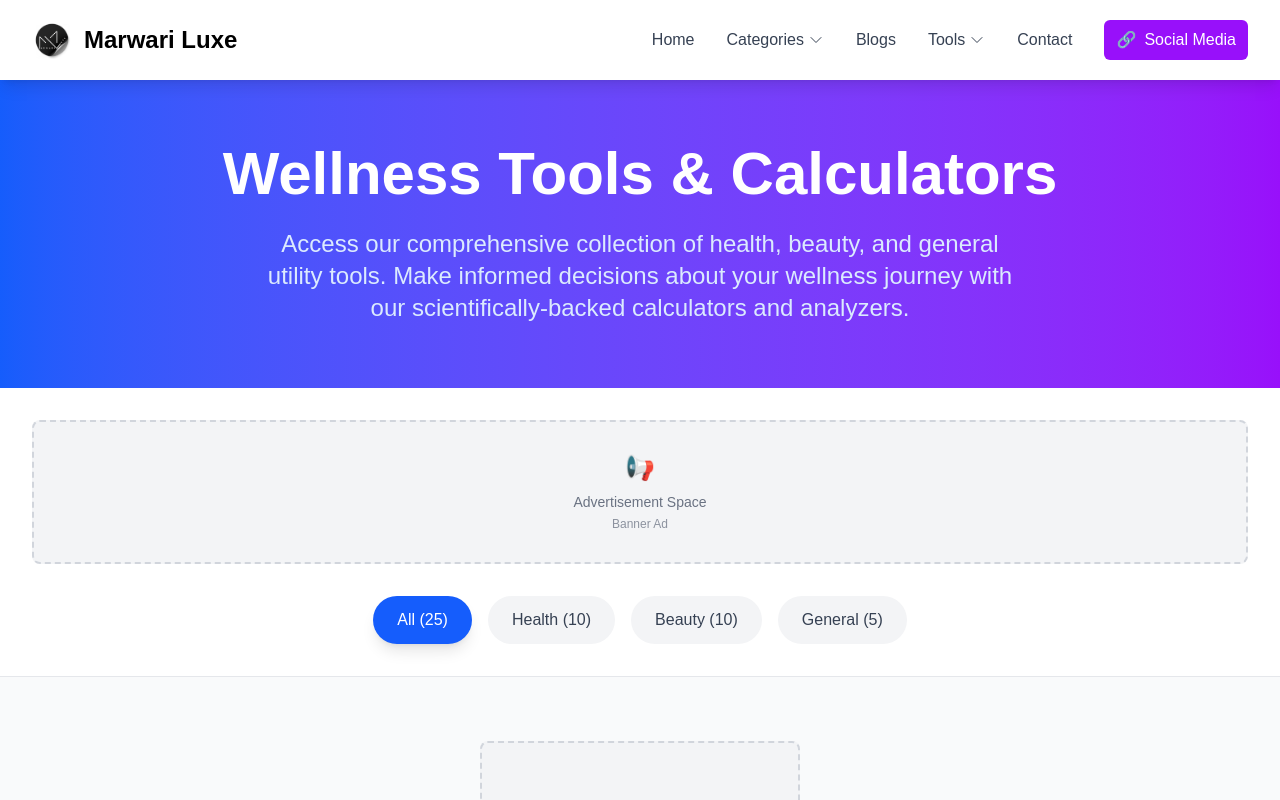
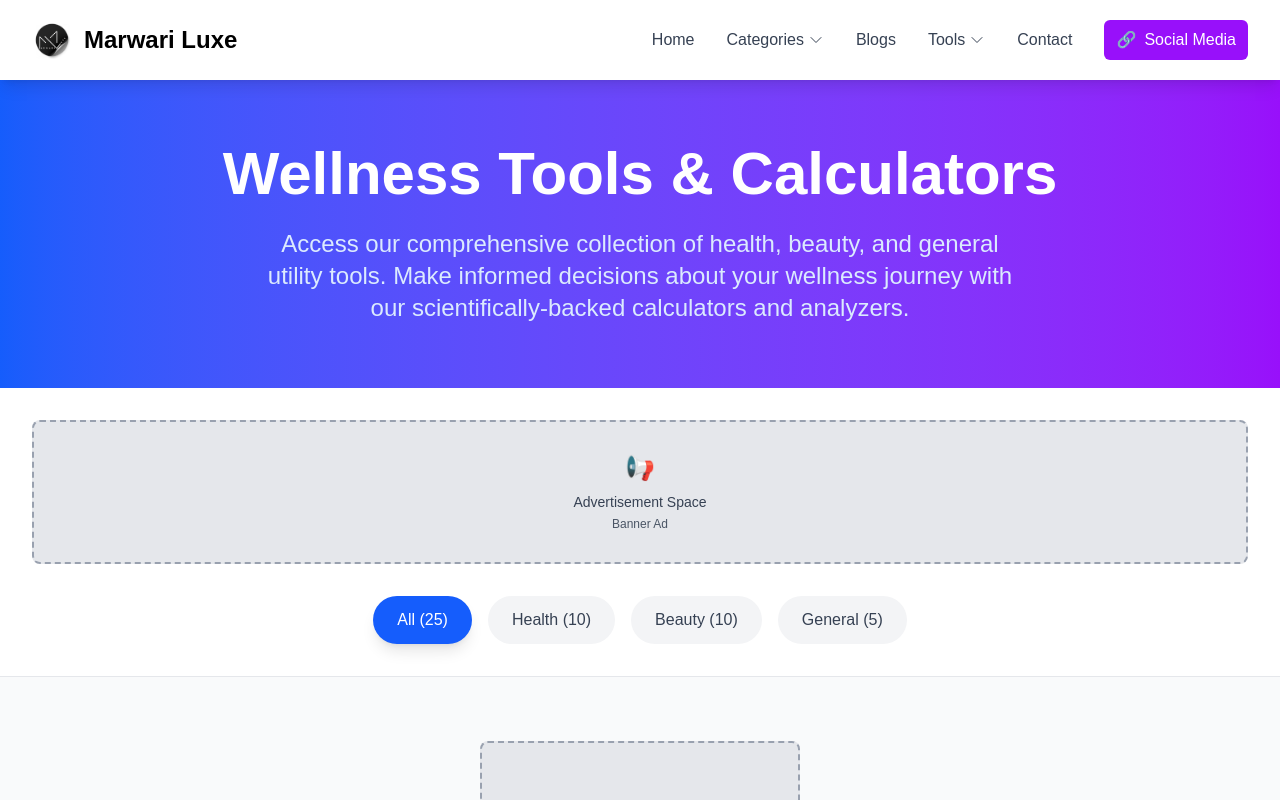
Before and after one commit to marwariluxe-salman/marwari-luxe, a Next.js app: page /tools in a window 1280 px wide. Shown: the top 800 px of the page. Built offline with nearby package versions, Linux system fonts and the light colour scheme.

Commit message:
Optimize performance and accessibility for 100% PageSpeed score

```diff
--- a/next.config.ts
+++ b/next.config.ts
@@ -71,6 +71,10 @@ const nextConfig: NextConfig = {
       '@heroicons/react/24/solid',
     ],
   },
+  // Add performance optimizations
+  compiler: {
+    removeConsole: process.env.NODE_ENV === 'production' ? { exclude: ['error'] } : false,
+  },
 };
 
 export default nextConfig;
--- a/src/app/layout.tsx
+++ b/src/app/layout.tsx
@@ -134,12 +134,13 @@ export default function RootLayout({
         <link rel="apple-touch-icon" href="/apple-touch-icon.png" />
         <link rel="canonical" href="https://marwariluxe.com" />
 
-        {/* Load Google Ads with lazyOnload strategy */}
-        <Script
+        {/* Load Google Ads with lazyOnload strategy and optimized attributes */}
+        <script
+          async
           src="https://pagead2.googlesyndication.com/pagead/js/adsbygoogle.js?client=ca-pub-XXXXXXXXXXXXXXX"
           crossOrigin="anonymous"
-          strategy="lazyOnload"
-          suppressHydrationWarning
+          data-ad-client="ca-pub-XXXXXXXXXXXXXXX"
+          defer
         />
         <Script
           id="structured-data"
--- a/src/components/AdSpace.tsx
+++ b/src/components/AdSpace.tsx
@@ -41,30 +41,33 @@ const AdSpace = ({
     }
   };
 
+  // Improved contrast colors for better accessibility
   return (
     <div
       className={`
         ${getSizeClasses()}
         ${getPositionClasses()}
         ${className}
-        bg-gray-100
+        bg-gray-200
         border-2
         border-dashed
-        border-gray-300
+        border-gray-400
         rounded-lg
         flex
         items-center
         justify-center
-        text-gray-500
-        hover:bg-gray-50
+        text-gray-700
+        hover:bg-gray-100
         transition-colors
         duration-300
       `}
+      role="region"
+      aria-label="Advertisement space"
     >
       <div className="text-center p-2 sm:p-4">
         <div className="text-xl sm:text-2xl mb-1 sm:mb-2">📢</div>
         <div className="text-xs sm:text-sm font-medium">Advertisement Space</div>
-        <div className="text-xs opacity-75 mt-1">
+        <div className="text-xs text-gray-600 mt-1">
           {size.charAt(0).toUpperCase() + size.slice(1)} Ad
         </div>
       </div>
--- a/src/components/HeroSlider.tsx
+++ b/src/components/HeroSlider.tsx
@@ -104,8 +104,10 @@ const HeroSlider = () => {
           priority={currentSlide === 0} // Ensure first slide is prioritized
           className="object-cover w-full h-full"
           sizes="100vw"
-          quality={85}
+          quality={80} // Reduced quality for faster loading
           fetchPriority={currentSlide === 0 ? "high" : "auto"} // Add fetchpriority for LCP optimization
+          // Optimize image delivery
+          style={{ objectFit: 'cover' }}
         />
         <div className="absolute inset-0 bg-black/40" />
       </div>
```
Also changed, not shown: src/components/BlogSection.tsx (+5 -3 lines).
